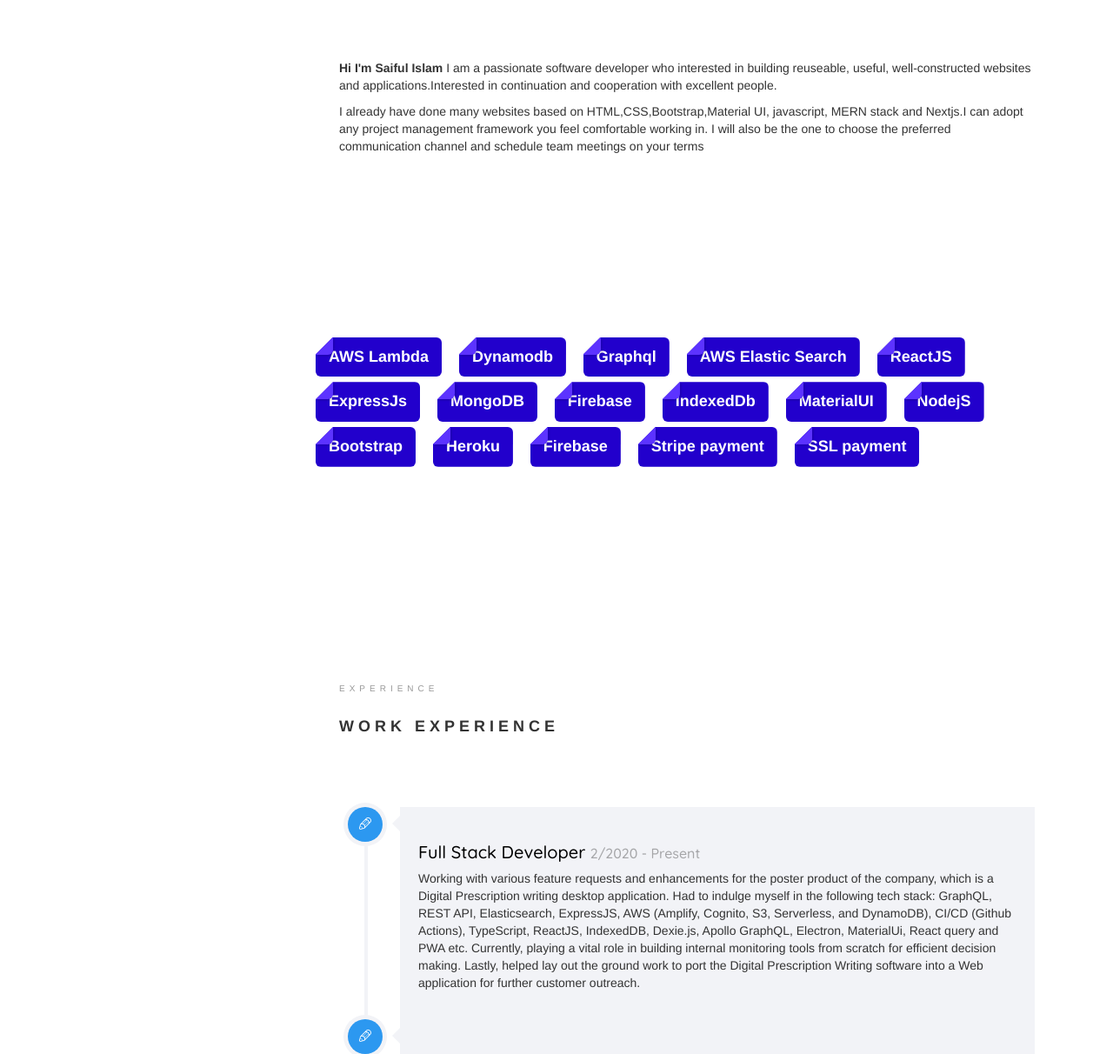
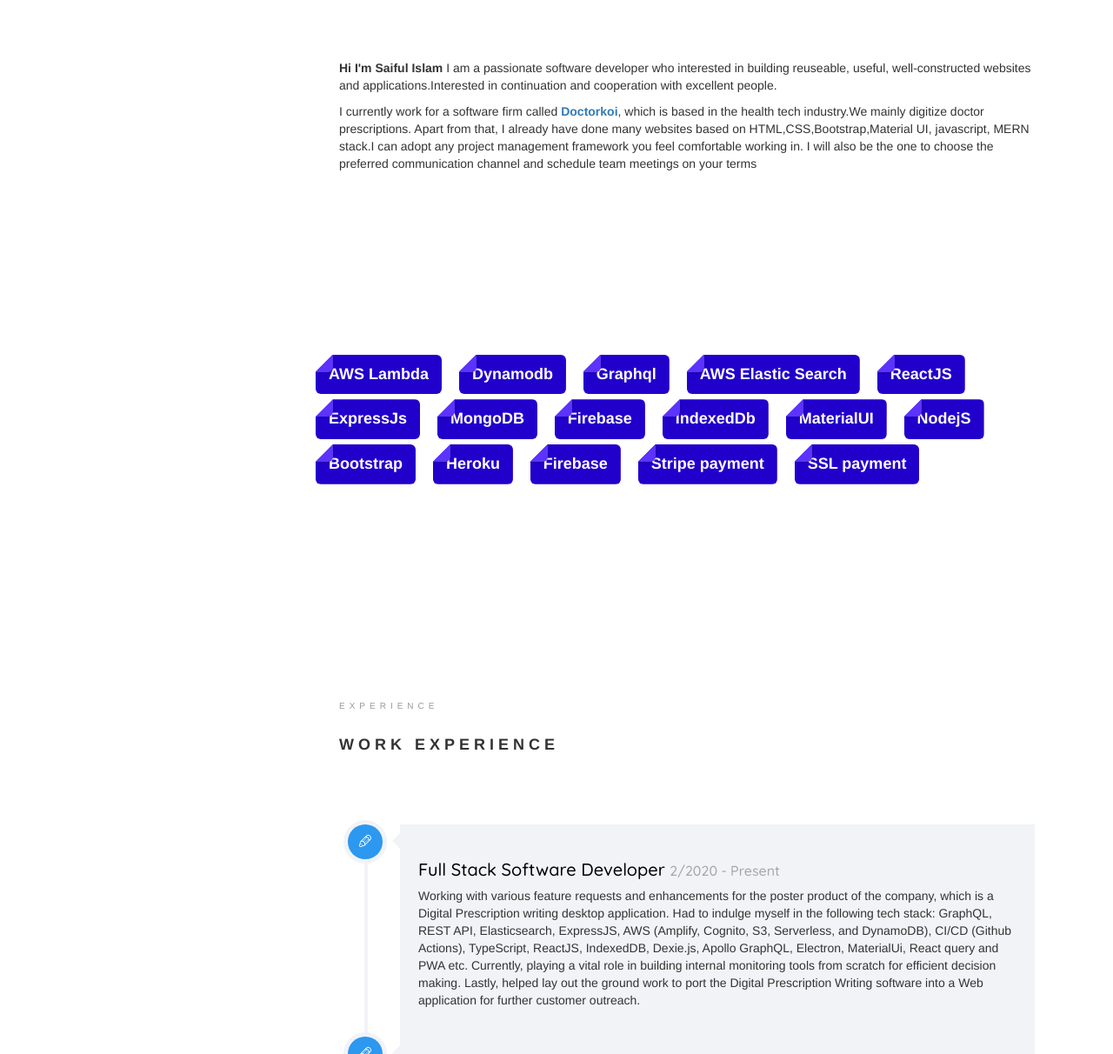
Before and after one commit to Saiful-Islam45/saiful-s-portfolio, a website built with Parcel: page index.html in a window 1280 px wide. Shown: the part 666-1878 px from the top of the page at 87% size. Built offline with nearby package versions, Linux system fonts and the light colour scheme; files whose address does not match are found by name; a web font is replaced by a local one.

Commit message:
add about me

```diff
--- a/index.html
+++ b/index.html
@@ -106,7 +106,8 @@
 										<span class="heading-meta">About Me</span>
 										<h2 class="heading">Who Am I?</h2>
 										<p><strong>Hi I'm Saiful Islam</strong> I am a passionate software developer who interested in building reuseable, useful, well-constructed websites and applications.Interested in continuation and cooperation with excellent people.</p>
-										<p>I already have done many websites based on HTML,CSS,Bootstrap,Material UI, javascript, MERN stack and Nextjs.I can adopt any project management framework you feel comfortable working in. I will also be the one to choose the preferred communication channel and schedule team meetings on your terms</p>
+										<p>I currently work for a software firm called <b><a href="https://doctorkoi.com/">Doctorkoi</a></b>, which is based in the health tech industry.We mainly digitize doctor prescriptions.
+										Apart from that, I already have done many websites based on HTML,CSS,Bootstrap,Material UI, javascript, MERN stack.I can adopt any project management framework you feel comfortable working in. I will also be the one to choose the preferred communication channel and schedule team meetings on your terms</p>
 									</div>
 								</div>
 							</div>
@@ -164,110 +165,6 @@
           SSL payment
         </div>
       </section>
-			<!-- <section class="skills" data-section="skills">
-				<div class="narrow-content">
-					<div class="row">
-						<div class="col-md-6 col-md-offset-3 col-md-pull-3 animated fadeInLeft">
-							<span class="heading-meta">My Specialty</span>
-							<h2 class="heading animated">My Skills</h2>
-						</div>
-					</div>
-					<div class="row">
-						<div class="col-md-12 animated fadeInLeft">
-							<p>I love to play with code.I have practiced different web technologies during my learning.Some of the technologies are:</p>
-						</div>
-						<div class="col-md-6 animated fadeInLeft">
-							<div class="progress-wrap">
-								<h3>HTML</h3>
-								<div class="progress">
-								 	<div class="progress-bar color-1" role="progressbar" aria-valuenow="85"
-								  	aria-valuemin="0" aria-valuemax="100" style="width:85%">
-								    <span>85%</span>
-								  	</div>
-								</div>
-							</div>
-						</div>
-						<div class="col-md-6 animated fadeInRight">
-							<div class="progress-wrap">
-								<h3>Bootstrap</h3>
-								<div class="progress">
-								 	<div class="progress-bar color-2" role="progressbar" aria-valuenow="80"
-								  	aria-valuemin="0" aria-valuemax="100" style="width:80%">
-								    <span>80%</span>
-								  	</div>
-								</div>
-							</div>
-						</div>
-						<div class="col-md-6 animated fadeInLeft">
-							<div class="progress-wrap">
-								<h3>MERN</h3>
-								<div class="progress">
-								 	<div class="progress-bar color-3" role="progressbar" aria-valuenow="70"
-								  	aria-valuemin="0" aria-valuemax="100" style="width:70%">
-								    <span>70%</span>
-								  	</div>
-								</div>
-							</div>
-						</div>
-						<div class="col-md-6 animated fadeInRight">
-							<div class="progress-wrap">
-								<h3>MongoDB</h3>
-								<div class="progress">
-								 	<div class="progress-bar color-4" role="progressbar" aria-valuenow="90"
-								  	aria-valuemin="0" aria-valuemax="100" style="width:90%">
-								    <span>90%</span>
-								  	</div>
-								</div>
-							</div>
-						</div>
-						<div class="col-md-6 animated fadeInRight">
-							<div class="progress-wrap">
-								<h3>Firebase</h3>
-								<div class="progress">
-								 	<div class="progress-bar color-4" role="progressbar" aria-valuenow="60"
-								  	aria-valuemin="0" aria-valuemax="100" style="width:60%">
-								    <span>60%</span>
-								  	</div>
-								</div>
-							</div>
-						</div>
-						<div class="col-md-6 animated fadeInRight">
-							<div class="progress-wrap">
-								<h3>PHP</h3>
-								<div class="progress">
-								 	<div class="progress-bar color-4" role="progressbar" aria-valuenow="70"
-								  	aria-valuemin="0" aria-valuemax="100" style="width:70%">
-								    <span>70%</span>
-								  	</div>
-								</div>
-							</div>
-						</div>
-						<div class="col-md-6 animated fadeInLeft">
-							<div class="progress-wrap">
-								<h3>Laravel</h3>
-								<div class="progress">
-								 	<div class="progress-bar color-5" role="progressbar" aria-valuenow="50"
-								  	aria-valuemin="0" aria-valuemax="100" style="width:50%">
-								    <span>50%</span>
-								  	</div>
-								</div>
-							</div>
-						</div>
-						<div class="col-md-6 animated fadeInRight">
-							<div class="progress-wrap">
-								<h3>MySQL</h3>
-								<div class="progress">
-								 	<div class="progress-bar color-6" role="progressbar" aria-valuenow="50"
-								  	aria-valuemin="0" aria-valuemax="100" style="width:50%">
-								    <span>50%</span>
-								  	</div>
-								</div>
-							</div>
-						</div>
-					</div>
-				</div>
-			</section> -->
-
 			<section class="experience" data-section="experience">
 				<div class="narrow-content">
 					<div class="row">
@@ -286,7 +183,7 @@
 					                  <i class="icon-pen2"></i>
 					               </div>
 					               <div class="timeline-label">
-					                  <h2><a href="#">Full Stack Developer</a> <span>2/2020 - Present</span></h2>
+					                  <h2><a href="#">Full Stack Software Developer</a> <span>2/2020 - Present</span></h2>
 									          <p>Working with various feature requests and enhancements for the poster product of the company, which is a Digital Prescription writing desktop application. Had to indulge myself in the following tech stack: GraphQL, REST API, Elasticsearch, ExpressJS, AWS (Amplify, Cognito, S3, Serverless, and DynamoDB), CI/CD (Github Actions), TypeScript, ReactJS, IndexedDB, Dexie.js, Apollo GraphQL, Electron, MaterialUi, React query and PWA etc. Currently, playing a vital role in building internal monitoring tools from scratch for efficient decision making. Lastly, helped lay out the ground work to port the Digital Prescription Writing software into a Web application for further customer outreach.
                             </p>
 					               </div>
```
Lines whose indentation alone changed are shown as unchanged.
